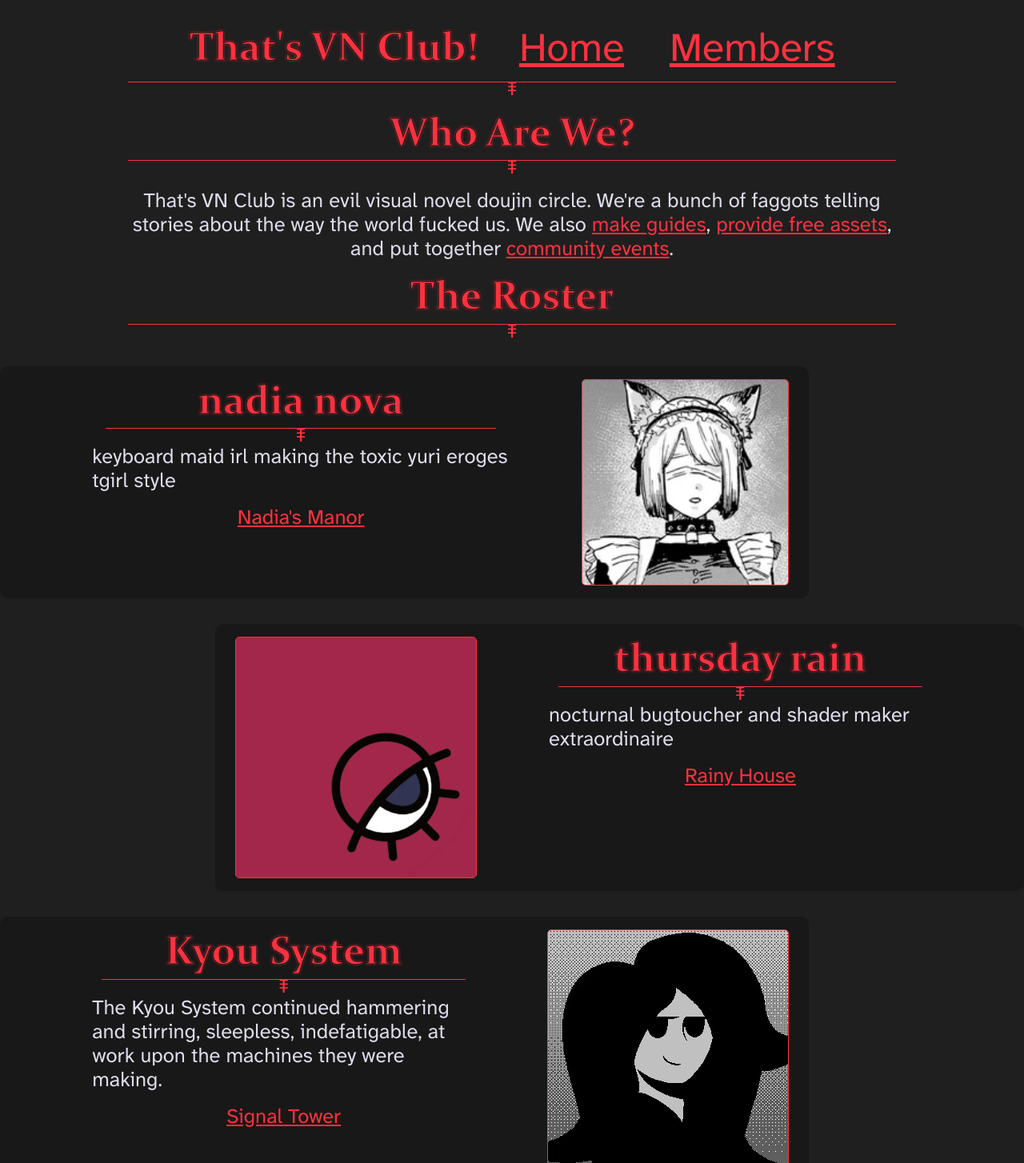
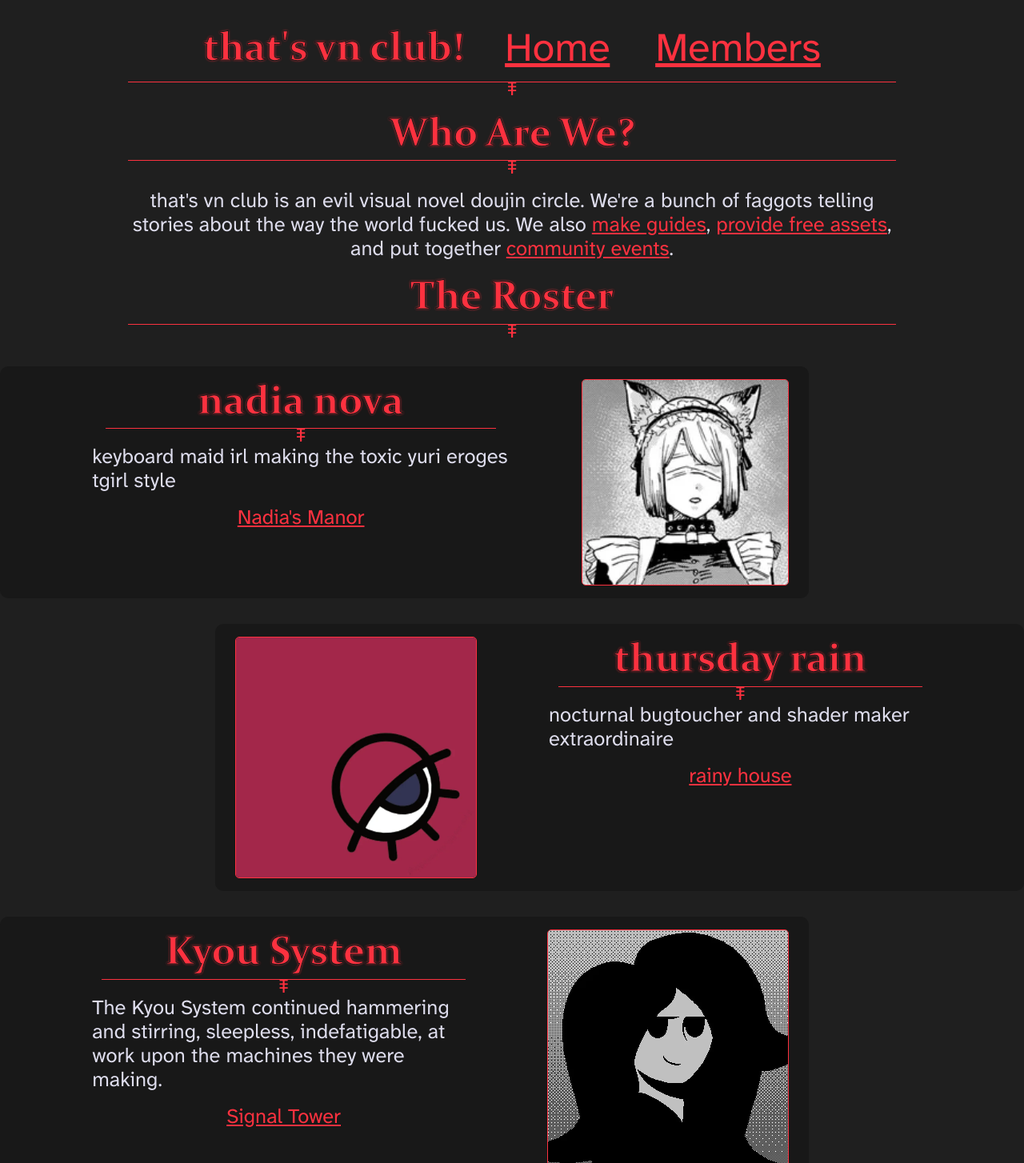
Before and after one commit to thatsvnclub/thatsvnclub, an Eleventy site: page src/members.html in a window 1280 px wide. Shown: the top 1454 px of the page at 80% size. Built offline with nearby package versions, Linux system fonts and the light colour scheme; Eleventy itself is replaced by a stand-in of ours; files that its build step writes are made by us from their sources.

Commit message:
lowercased Rainy House and Thats VN Club

```diff
--- a/src/_includes/layout.html
+++ b/src/_includes/layout.html
@@ -8,7 +8,7 @@
     <meta name="viewport" content="width=device-width, initial-scale=1.0">
     <!-- delete this line uncomment below and set to vnclub logo when ready -->
     <!-- <meta property="og:image" content="/img/{{ title }}/gameimage.webp"/> -->
-    <meta property="og:site_name" content="That's VN Club!"/>
+    <meta property="og:site_name" content="that's vn club!"/>
     <meta property="og:description" content="{{ description }}"/>
     <meta name="description" content="{{ description }}"/>
     <title>{{ title }}</title>
--- a/src/_includes/partials/nav.html
+++ b/src/_includes/partials/nav.html
@@ -1,5 +1,5 @@
 <nav>
-  <h1>That's VN Club!</h1>
+  <h1>that's vn club!</h1>
   <ul class="navlist">
     <li><a href="index.html">Home</a></li>
     <li><a href="members.html">Members</a></li>
--- a/src/members.html
+++ b/src/members.html
@@ -1,7 +1,7 @@
 ---
 layout: layout.html
 title: 'Members'
-description: That's VN Club Roster
+description: that's vn club Roster
 permalink: /members.html
 stylebb: css/style.css
 ---
@@ -9,7 +9,7 @@ stylebb: css/style.css
 <h1>Who Are We?</h1>
 <hr />
 <div class="whotext">
-  <p>That's VN Club is an evil visual novel doujin circle. We're a bunch of faggots telling stories about the way the world fucked us. We also <a href="https://nadianova.neocities.org/pages/vntutorial">make guides</a>, <a href="https://www.hurtnullifiedcatgirlsfor.fun/">provide free assets</a>, and put together <a href="https://itch.io/jam/toxic-yuri-vn-jam">community events</a>.</p>
+  <p>that's vn club is an evil visual novel doujin circle. We're a bunch of faggots telling stories about the way the world fucked us. We also <a href="https://nadianova.neocities.org/pages/vntutorial">make guides</a>, <a href="https://www.hurtnullifiedcatgirlsfor.fun/">provide free assets</a>, and put together <a href="https://itch.io/jam/toxic-yuri-vn-jam">community events</a>.</p>
 </div>
 </center>
 <center>
@@ -34,7 +34,7 @@ stylebb: css/style.css
   <h1>thursday rain</h2>
   <hr />
   <p>nocturnal bugtoucher and shader maker extraordinaire</p>
-  <a href="https://bsky.app/profile/rainy.house/">Rainy House</a>
+  <a href="https://bsky.app/profile/rainy.house/">rainy house</a>
   </div>
 </div>
 
```
Also changed, not shown: src/_includes/partials/latest.html (+1 -1 lines), src/index.html (+1 -1 lines).
